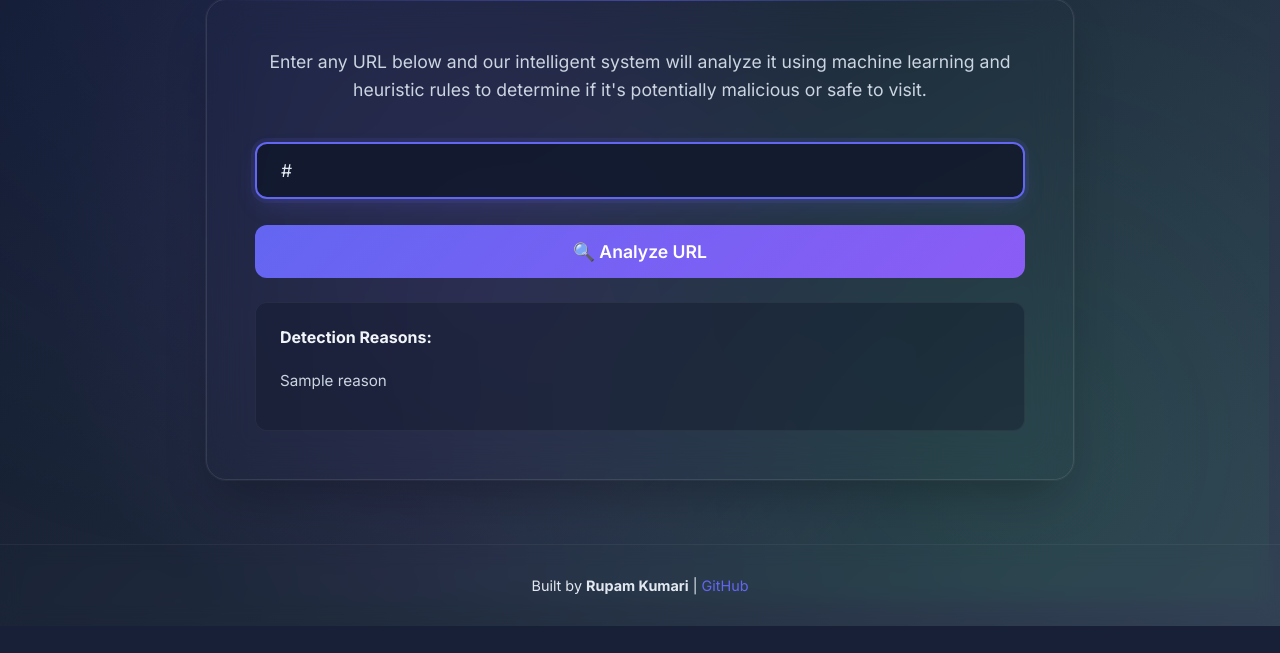
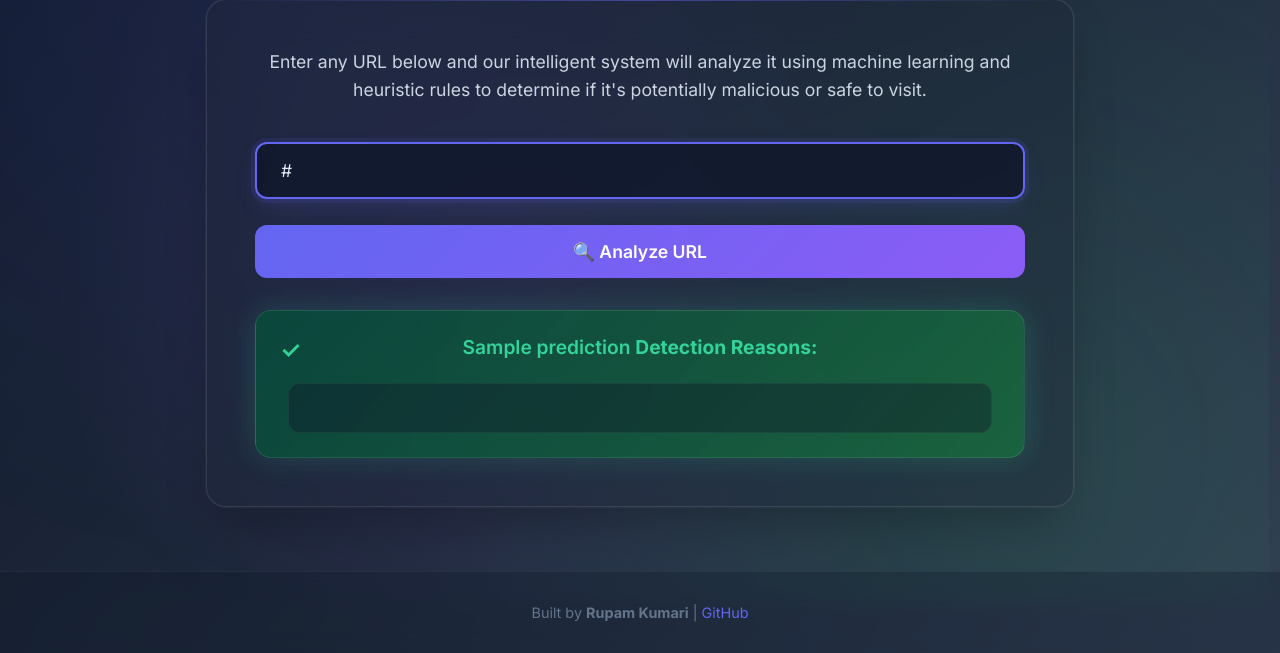
Before and after one commit to techietinker1/Phishing-URL-Detection, a Flask app: template templates/index.html in a window 1280 px wide. Shown: the part 192-845 px from the top of the page. Before the commit the page ends 818 px from the top, so only its background shows below. Run offline with Flask 3, Linux system fonts and the light colour scheme; the template is opened without the code that fills it: most values are stand-ins (such as "Sample title", 1, 10 or a date in 2020).

Commit message:
Update attribution and finalize project for Phishing-URL-detection repository

```diff
--- a/templates/index.html
+++ b/templates/index.html
@@ -6,6 +6,8 @@
     <title>🛡️ Phishing URL Detector</title>
     <meta name="viewport" content="width=device-width, initial-scale=1" />
     <link href="https://fonts.googleapis.com/css2?family=Inter:wght@300;400;500;600;700&display=swap" rel="stylesheet">
+    <link rel="stylesheet" href="/static/styles.css">
+    <link rel="stylesheet" href="/static/detection.css">
     <style>
         * {
             margin: 0;
@@ -106,11 +108,11 @@
         }
 
         .card {
+            background: rgba(30, 41, 59, 0.4);
             -webkit-backdrop-filter: blur(20px);
             backdrop-filter: blur(20px);
             border: 1px solid rgba(255, 255, 255, 0.1);
             border-radius: 20px;
-            padding: 3rem;
             padding: 3rem;
             box-shadow: 0 25px 50px -12px rgba(0, 0, 0, 0.25), 0 0 0 1px rgba(255, 255, 255, 0.05);
             position: relative;
@@ -279,12 +281,6 @@
             border-bottom: none;
         }
 
-        .reasons-items {
-            list-style: none;
-            padding: 0;
-            margin: 0;
-        }
-
         .reasons-list li:nth-child(1) {
             animation-delay: 0.1s;
         }
@@ -305,12 +301,6 @@
             animation-delay: 0.5s;
         }
 
-        .reasons-title {
-            display: block;
-            margin-bottom: 1rem;
-            color: #f1f5f9;
-        }
-
         @keyframes reasonFadeIn {
             from {
                 opacity: 0;
@@ -326,18 +316,28 @@
             text-align: center;
             padding: 2rem 0;
             font-size: 0.9rem;
+            color: #64748b;
+            background: rgba(15, 23, 42, 0.3);
             -webkit-backdrop-filter: blur(10px);
             backdrop-filter: blur(10px);
-            border-top: 1px solid rgba(255, 255, 255, 0.05);
-            margin-top: 4rem;
             border-top: 1px solid rgba(255, 255, 255, 0.05);
             margin-top: 4rem;
         }
 
         .footer-content {
-            max-width: 900px;
             margin: 0 auto;
             padding: 0 1rem;
+        }
+
+        .footer-link {
+            color: #6366f1;
+            text-decoration: none;
+            transition: color 0.3s ease;
+        }
+
+        .footer-link:hover {
+            color: #8b5cf6;
+            text-decoration: underline;
         }
         /* Responsive design */
 
@@ -386,11 +386,6 @@
                 transform: rotate(360deg);
             }
         }
-
-        .footer-link {
-            color: #6366f1;
-            text-decoration: none;
-        }
     </style>
 </head>
 
@@ -415,17 +410,17 @@
                 </button>
             </form>
 
-            {% if reasons %}
-            <div class="reasons-list">
-                <strong class="reasons-title">Detection Reasons:</strong>
-                <ul class="reasons-items">
-                    <li>{{ reasons|join('</li>
-                    <li>')|safe }}</li>
-                </ul>
+            {% if prediction %}
+            <div class="result {{ 'phish' if 'Unsafe' in prediction else 'safe' }}">
+                {{ prediction }} {% if reasons and reasons|length > 0 %}
+                <strong class="detection-reasons-title">Detection Reasons:</strong>
+                <ul class="reasons-list" id="reasonsList" data-reasons='{{ reasons|tojson|safe }}'></ul>
+                {% endif %}
             </div>
             {% endif %}
         </div>
     </main>
+
     <footer>
         <div class="footer-content">
             Built by <strong>Rupam Kumari</strong> |
@@ -455,6 +450,22 @@
                 }, 100);
             }
         });
+
+        // Populate reasons list (avoids template directives as direct UL children)
+        (function() {
+            const ul = document.getElementById('reasonsList');
+            if (!ul) return;
+            try {
+                const data = JSON.parse(ul.getAttribute('data-reasons') || '[]');
+                data.forEach(function(r) {
+                    const li = document.createElement('li');
+                    li.textContent = r;
+                    ul.appendChild(li);
+                });
+            } catch (e) {
+                // fail silently
+            }
+        })();
     </script>
 </body>
 
```
